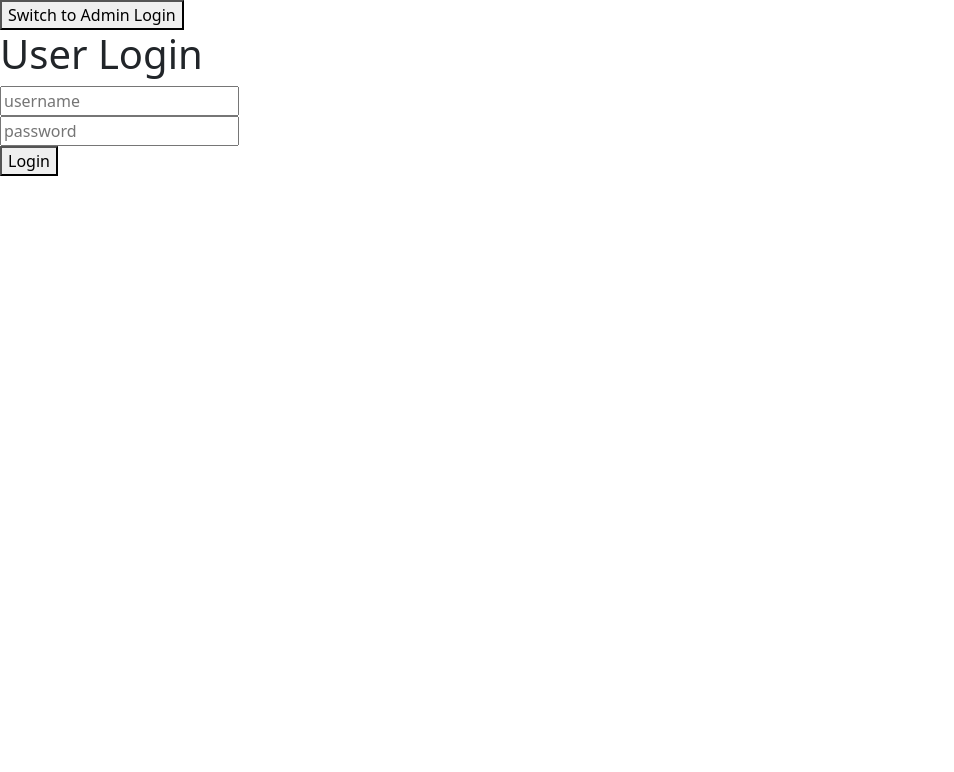
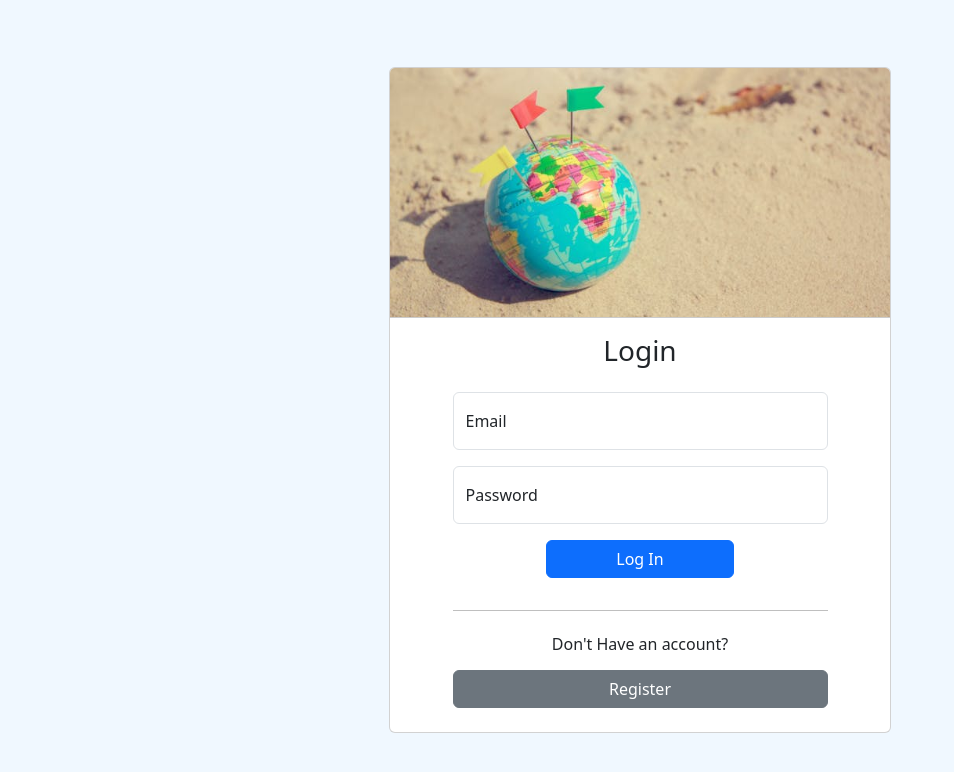
Before and after one commit to Jonathan-Clary/Project2Front-End, a React (Create React App) app in the folder front-end/: page / in a window 1280 px wide. Shown: the top 772 px of the page, without its empty margins (0-954 px from the left). Built offline with nearby package versions, Linux system fonts and the light colour scheme.

Commit message:
Refactored login, setup Auth context, updated README

```diff
--- a/front-end/src/App.tsx
+++ b/front-end/src/App.tsx
@@ -1,17 +1,21 @@
-import React from 'react';
 import './App.css';
 import { Temp } from './components/Temp';
-import { LoginContainer } from './components/LoginComponents/LoginContainer';
-import { BrowserRouter, Route, Routes } from 'react-router-dom';
+import { LoginContainer } from './components/login-components/LoginContainer';
+import { Navigate, Route, Routes } from 'react-router-dom';
+
+import { useAuth } from './contexts/AuthContext';
+
 function App() {
+  const { token } = useAuth();
   return (
     <div className="App">
-      <BrowserRouter>
-        <Routes>
-          <Route path="/" element={<LoginContainer />} />
-        </Routes>
-      </BrowserRouter>
-    </div>
+
+      <Routes>
+        <Route path="/" element={<LoginContainer />} />
+        <Route path="/temp" element={token ? <Temp /> : <Navigate to="/" />} />
+      </Routes>
+
+    </div >
   );
 }
 
--- a/front-end/src/components/LoginComponents/UserLogin.tsx
+++ /dev/null
@@ -1,33 +0,0 @@
-import React, { useState } from 'react';
-import { useNavigate } from "react-router-dom";
-import axios from "axios";
-
-
-export const UserLogin: React.FC = () => {
-    const [user, setUser] = useState({ username: "", password: "" });
-    const navigate = useNavigate();
-
-    const storeValues = (input: any) => {
-        const { name, value } = input.target;
-        setUser((prevUser) => ({ ...prevUser, [name]: value }));
-    };
-
-    const login = async () => {
-
-    };
-
-    return (
-        <div className="login">
-            <div className="text-container">
-                <h1>User Login</h1>
-                <div className="input-container">
-                    <input type="text" placeholder="username" name="username" onChange={storeValues} />
-                </div>
-                <div className="input-container">
-                    <input type="password" placeholder="password" name="password" onChange={storeValues} />
-                </div>
-                <button className="login-button" onClick={login}>Login</button>
-            </div>
-        </div>
-    );
-};
--- a/front-end/src/components/LoginComponents/LoginContainer.tsx
+++ b/front-end/src/components/login-components/LoginContainer.tsx
@@ -1,6 +1,6 @@
 import React, { useState } from 'react';
-import { UserLogin } from './UserLogin';
-import { AdminLogin } from './AdminLogin';
+import { UserLogin } from './user-login/UserLogin';
+import { AdminLogin } from './admin-login/AdminLogin';
 
 export const LoginContainer: React.FC = () => {
     const [isUserLogin, setIsUserLogin] = useState(true);
@@ -10,13 +10,17 @@ export const LoginContainer: React.FC = () => {
     };
 
     return (
-        <div className="login-container">
-            <div className="toggle-buttons">
+        /*<div >
+            <div>
                 <button onClick={toggleLogin}>
                     {isUserLogin ? "Switch to Admin Login" : "Switch to User Login"}
                 </button>
             </div>
             {isUserLogin ? <UserLogin /> : <AdminLogin />}
-        </div>
+        </div>*/
+
+        <>
+        <UserLogin></UserLogin>
+        </>
     );
 };
--- /dev/null
+++ b/front-end/src/components/login-components/user-login/UserLogin.css
@@ -0,0 +1,12 @@
+body {
+    height: 100vh!important;
+    background-color: aliceblue !important;
+}
+
+.login-card-header {
+    background-image: url('/public/images/login-page-image.jpg');
+    background-size: cover;
+    background-repeat: no-repeat;
+    width: 500px!important;
+    height: 250px!important;
+}
--- /dev/null
+++ b/front-end/src/components/login-components/user-login/UserLogin.tsx
@@ -0,0 +1,100 @@
+import React, { useState } from 'react';
+import { Button, Card, Container, FloatingLabel, Form } from 'react-bootstrap';
+import './UserLogin.css';
+import { useAuth } from '../../../contexts/AuthContext';
+
+export const UserLogin: React.FC = () => {
+    /* const [user, setUser] = useState({ username: "", password: "" });
+     const navigate = useNavigate();
+
+     const storeValues = (input: any) => {
+         const { name, value } = input.target;
+         setUser((prevUser) => ({ ...prevUser, [name]: value }));
+     };
+
+     const login = async () => {
+
+     };*/
+
+    const { login } = useAuth();
+    const [email, setEmail] = useState<string>('');
+    const [password, setPassword] = useState<string>('');
+
+
+    const handleLogin = async (e: React.FormEvent) => {
+        e.preventDefault();
+        await login(email, password);
+    };
+
+    const handleChange = (e: React.ChangeEvent<HTMLInputElement>) => {
+        const { name, value } = e.target;
+        if (name === 'email') {
+            setEmail(value);
+        } else if (name === 'password') {
+            setPassword(value);
+        }
+    };
+
+
+    return (
+        /* <div className="login">
+             <div className="text-container">
+                 <h1>User Login</h1>
+                 <div className="input-container">
+                     <input type="text" placeholder="username" name="username" onChange={storeValues} />
+                 </div>
+                 <div className="input-container">
+                     <input type="password" placeholder="password" name="password" onChange={storeValues} />
+                 </div>
+                 <button className="login-button" onClick={login}>Login</button>
+             </div>
+         </div> */
+
+        <Container className="d-flex justify-content-center align-items-center" style={{ height: '100vh' }}>
+            <Card className="login-card">
+                <Card.Header className='login-card-header'>
+                </Card.Header>
+                <Form className="w-75 mx-auto d-flex flex-column justify-content-center align-items-center h-100" onSubmit={handleLogin}>
+                    <h3 className="mb-4 mt-3">Login</h3>
+                    <FloatingLabel controlId="floatingInput" label="Email" className="mb-3 w-100">
+                        <Form.Control
+                            type="email"
+                            placeholder="Email"
+                            name="email"
+                            value={email}
+                            onChange={handleChange}
+                            required
+                        />
+                    </FloatingLabel>
+
+                    <FloatingLabel controlId="floatingPassword" label="Password" className="mb-3 w-100">
+                        <Form.Control
+                            type="password"
+                            placeholder="Password"
+                            name="password"
+                            value={password}
+                            onChange={handleChange}
+                            required
+                        />
+                    </FloatingLabel>
+
+                    <Button type="submit" className="w-50 mb-2" variant="primary">
+                        Log In
+                    </Button>
+
+                    <hr className="my-4" style={{ width: '100%', borderTop: '1px solid #000' }} />
+
+                    <h6 className="text-center">Don't Have an account?</h6>
+                    <Button
+                        type="button"
+                        className="w-100 mt-2 mb-4"
+                        variant="secondary"
+                    >
+                        Register
+                    </Button>
+                </Form>
+            </Card>
+        </Container>
+
+    );
+};
--- /dev/null
+++ b/front-end/src/contexts/AuthContext.tsx
@@ -0,0 +1,64 @@
+import { createContext, ReactNode, useContext, useEffect, useState } from "react";
+import axiosInstance from "../services/AxiosInstance";
+import { useNavigate } from "react-router-dom";
+
+interface User {
+    userId: number;
+    email: string;
+}
+
+interface AuthContextType {
+    token: string | null;
+    user: User | null;
+    login: (email: string, password: string) => Promise<void>;
+    //TODO LOGOUT
+}
+
+const AuthContext = createContext<AuthContextType | undefined>(undefined);
+
+export const AuthProvider: React.FC<{ children: ReactNode }> = ({ children }) => {
+    const [token, setToken] = useState<string | null>(null);
+    const [user, setUser] = useState<User | null>(null);
+    const navigate = useNavigate();
+    //  TODO: use Effect / API CALL for log in / logout token delete
+
+    useEffect(() => {
+        const storedJwtToken = localStorage.getItem('token');
+        if (storedJwtToken) {
+            setToken(storedJwtToken);
+        }
+    }, []);
+
+    const login = async (email: string, password: string) => {
+        try {
+            const response = await axiosInstance.post('/auth/login', { email, password });
+            const { token, user }: { token: string; user: User } = response.data;
+            setToken(token);
+            setUser(user);
+            localStorage.setItem('token', token);
+            // Navigating to temp comp add conditional to nav to admin or user??
+            navigate('/temp');
+            console.log('login successful');
+           // console.log(token)
+           // console.log(response.data)
+        } catch (error) {
+            console.error('Login Failed: ', error);
+        }
+
+    }
+
+
+    return (
+        <AuthContext.Provider value={{ token, user, login }}>
+            {children}
+        </AuthContext.Provider>
+    );
+};
+
+export const  useAuth = (): AuthContextType => {
+    const context = useContext(AuthContext);
+    if (context === undefined) {
+        throw new Error('useAuth must be used with Auth Provider');
+    }
+    return context;
+}
--- a/front-end/src/index.tsx
+++ b/front-end/src/index.tsx
@@ -6,13 +6,19 @@ import reportWebVitals from './reportWebVitals';
 
 import 'bootstrap/dist/css/bootstrap.min.css';
 import 'bootstrap-icons/font/bootstrap-icons.css';
+import { AuthProvider } from './contexts/AuthContext';
+import { BrowserRouter } from 'react-router-dom';
 
 const root = ReactDOM.createRoot(
   document.getElementById('root') as HTMLElement
 );
 root.render(
   <React.StrictMode>
-    <App />
+    <BrowserRouter>
+      <AuthProvider>
+        <App />
+      </AuthProvider>
+    </BrowserRouter>
   </React.StrictMode>
 );
 
--- /dev/null
+++ b/front-end/src/services/AxiosInstance.tsx
@@ -0,0 +1,11 @@
+import axios from "axios";
+
+const axiosInstance = axios.create({
+    baseURL: "http://localhost:8080/",
+    withCredentials: true,
+    headers: {
+      'Content-Type': 'application/json',
+    },
+  });
+
+export default axiosInstance;
```
Also changed, not shown: front-end/public/images/login-page-image.jpg (added), front-end/src/components/login-components/admin-login/AdminLogin.tsx (renamed from front-end/src/components/LoginComponents/AdminLogin.tsx), 1 other file (tests, documents, lock files or other folders).
